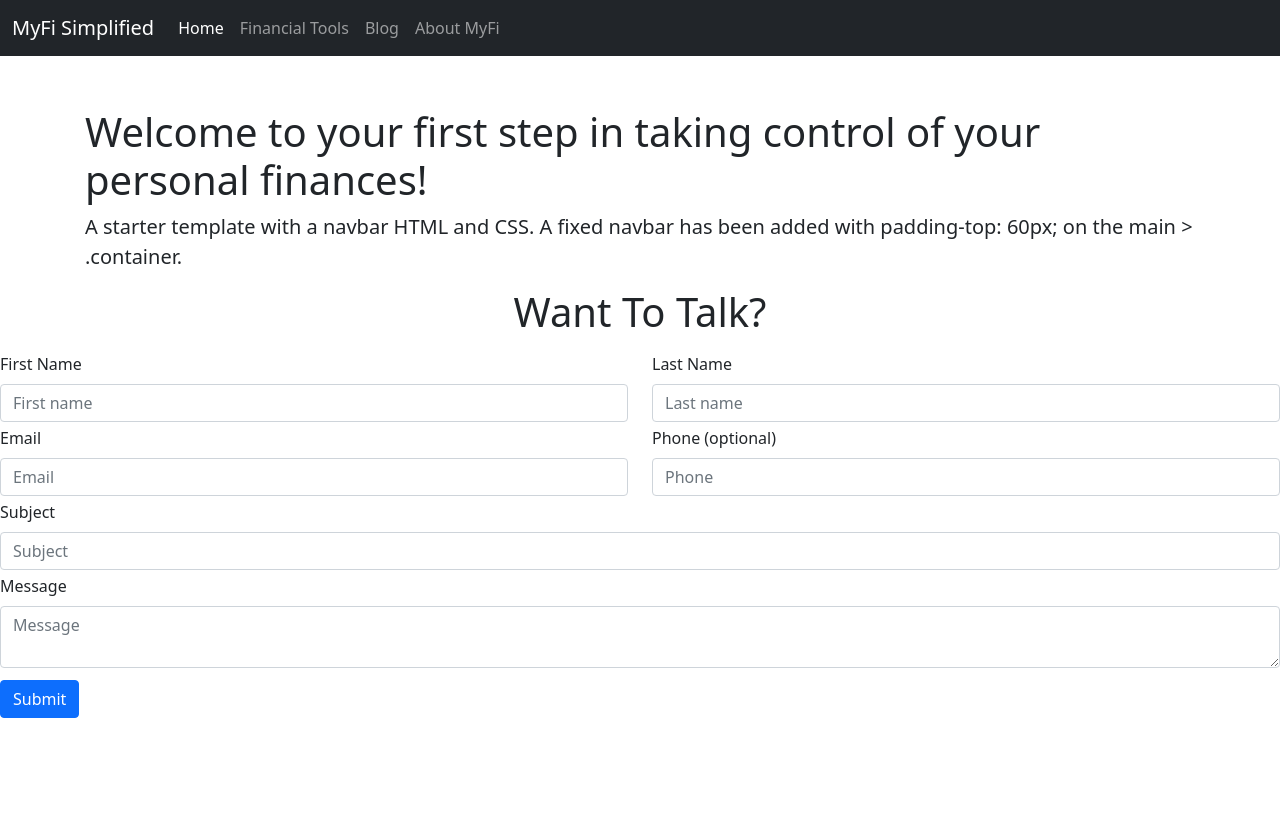
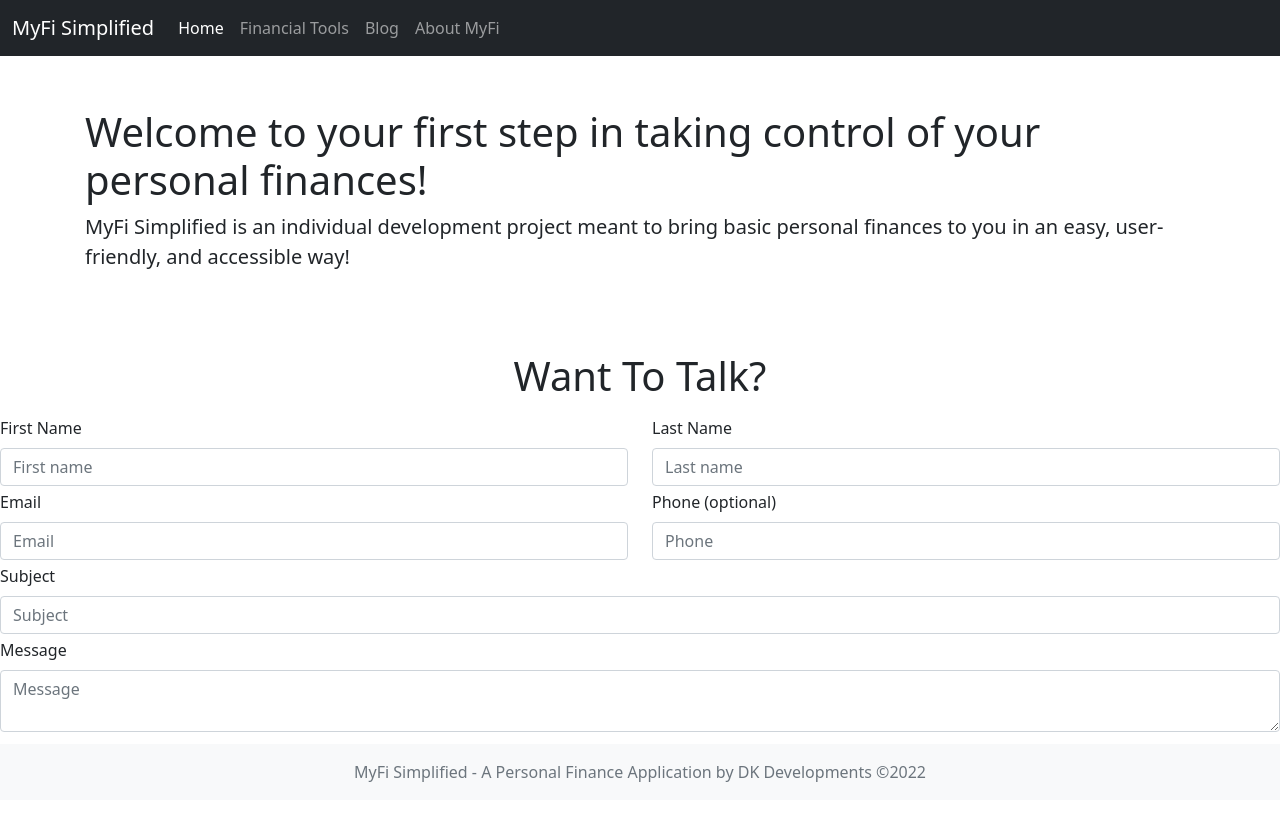
Before and after one commit to dkwall/MyFi-Simplified, a plain HTML site: page index.html in a window 1280 px wide. Drawn offline with nearby package versions, Linux system fonts and the light colour scheme.

Commit message:
Start of external CSS and added content to body & footer
Converted style tags to external CSS. Added body content "slug." Added footer.

```diff
--- /dev/null
+++ b/css/site.css
@@ -0,0 +1,10 @@
+main>.container {
+    padding: 60px 15px 0;
+    margin-bottom: 5rem;
+}
+.sticky-footer {
+    position: sticky;
+    left: 0;
+    bottom: 0;
+    width: 100%;
+}
--- a/index.html
+++ b/index.html
@@ -7,19 +7,14 @@
     <meta charset="utf-8">
     <meta name="viewport" content="width=device-width, initial-scale=1, shrink-to-fit=no">
 
+    <!--Internal CSS-->
+    <link href="./css/site.css" rel="stylesheet" />
     <!-- Bootstrap CSS -->
     <link href="https://cdn.jsdelivr.net/npm/bootstrap@5.1.1/dist/css/bootstrap.min.css" rel="stylesheet"
         integrity="sha384-F3w7mX95PdgyTmZZMECAngseQB83DfGTowi0iMjiWaeVhAn4FJkqJByhZMI3AhiU" crossorigin="anonymous">
-
-   <!-- Convert this to an external style sheet -->
-   <style>
-       main>.container {
-           padding: 60px 15px 0;
-       }
-   </style>
 </head>
 
-<body>
+<body class="d-flex flex-column h-100">
 
 <nav class="navbar navbar-expand-md navbar-dark fixed-top bg-dark">
     <div class="container-fluid">
@@ -50,7 +45,7 @@
 <main class="flex-shrink-0">
     <div class="container">
         <h1 class="mt-5">Welcome to your first step in taking control of your personal finances!</h1>
-        <p class="lead">A starter template with a navbar HTML and CSS. A fixed navbar has been added with padding-top: 60px; on the main > .container.</p>
+        <p class="lead">MyFi Simplified is an individual development project meant to bring basic personal finances to you in an easy, user-friendly, and accessible way!</p>
     </div>
 
     <!--Contact Form Starts Here-->
@@ -102,6 +97,12 @@
    </form>
 
  </main>
+
+ <footer class="footer mt-auto py-3 bg-light sticky-footer">
+    <div class="container-fluid text-center">
+        <span class="text-muted">MyFi Simplified - A Personal Finance Application by DK Developments &copy;2022</span>
+    </div>
+</footer>
     <!-- Bootstrap JS -->
     <script src="https://cdn.jsdelivr.net/npm/bootstrap@5.1.1/dist/js/bootstrap.bundle.min.js"
         integrity="sha384-/bQdsTh/da6pkI1MST/rWKFNjaCP5gBSY4sEBT38Q/9RBh9AH40zEOg7Hlq2THRZ" crossorigin="anonymous">
```
Also changed, not shown: test.html (added, +11 -0 lines).
